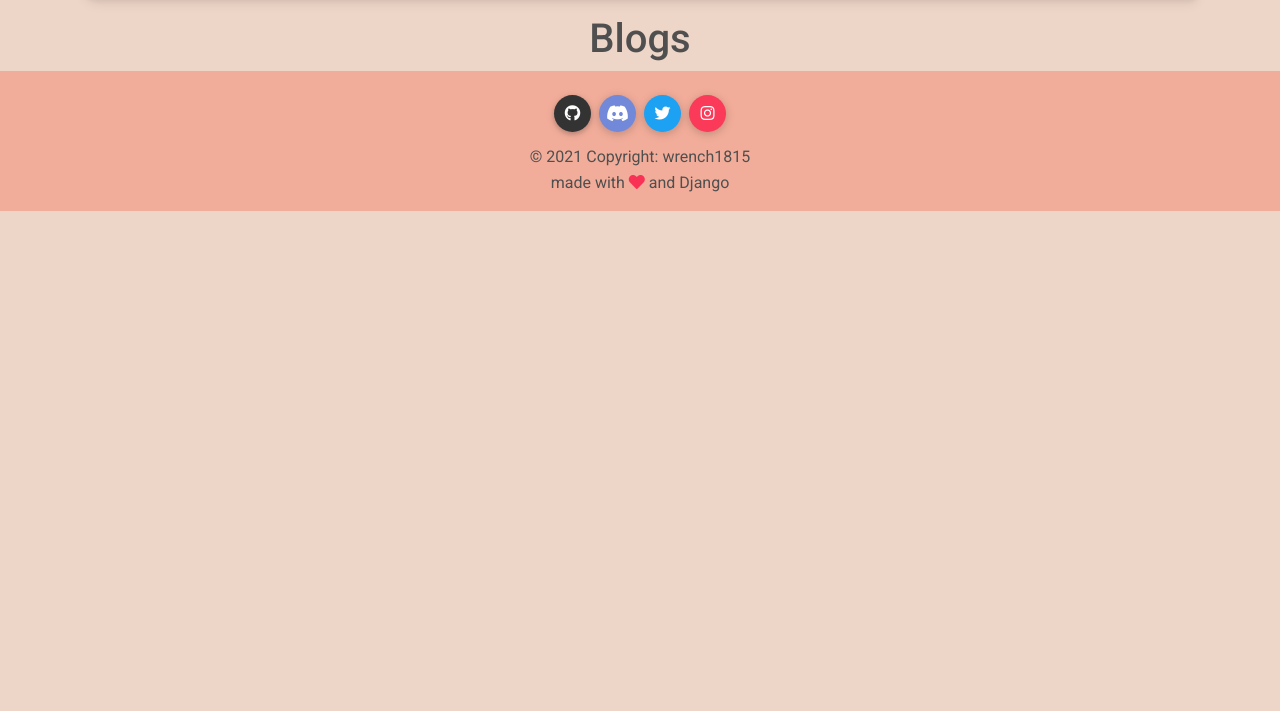
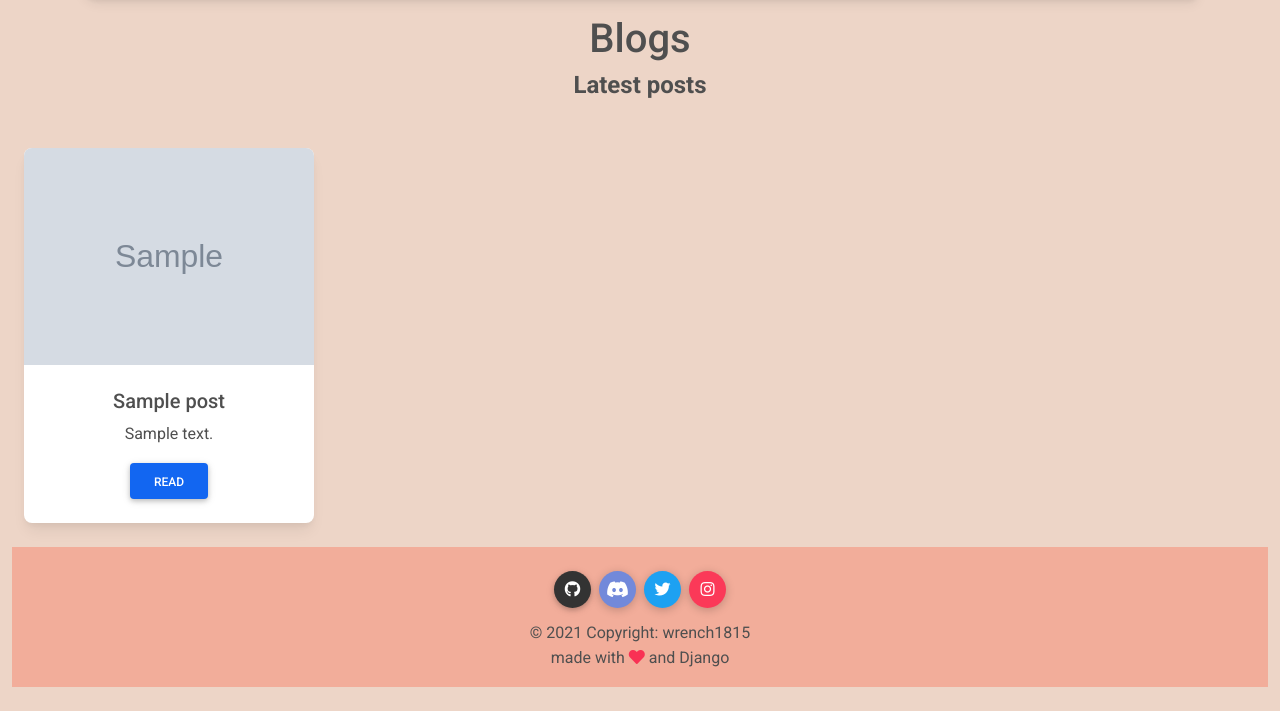
Before and after one commit to wrench1815/blog, a Django app: page /blogs/ in a window 1280 px wide. Shown: the part 89-800 px from the top of the page. Run offline with Django 3.2, Linux system fonts and the light colour scheme; tables that the repository leaves empty hold one stand-in row (values such as "Sample post"); grey boxes marked "Sample" are stand-in pictures; some libraries are stand-ins or nearby versions.

Commit message:
add blog section add model for blog add blog views

```diff
--- a/blogs/models.py
+++ b/blogs/models.py
@@ -7,6 +7,8 @@ class Post(models.Model):
     title = models.CharField(max_length=100)
     content = models.TextField(blank=True)
     excerpt = models.TextField(blank=False, null=True)
+    featured_image = models.ImageField(default='default_featured_image.jpg',
+                                       upload_to='featured_images')
 
     date_posted = models.DateTimeField(default=timezone.now)
     author = models.ForeignKey(User, on_delete=models.CASCADE)
--- a/blogs/views.py
+++ b/blogs/views.py
@@ -8,3 +8,4 @@ from .models import Post
 class BlogPostsListView(ListView):
     model = Post
     template_name = "blogs/blogs_home.html"
+    context_object_name = 'posts'
--- a/templates/blogs/blogs_home.html
+++ b/templates/blogs/blogs_home.html
@@ -10,6 +10,36 @@
     <div class="d-flex justify-content-center">
       <h1>Blogs</h1>
     </div>
+
+    <section class="text-center">
+      <h4 class="mb-5"><strong>Latest posts</strong></h4>
+
+      <div class="row">
+        {% for post in posts %}
+        <div class="col-lg-3 col-md-6 mb-4">
+          <div class="card">
+            <div
+              class="bg-image hover-overlay ripple"
+              data-mdb-ripple-color="light"
+            >
+              <img src="{{ post.featured_image.url }}" class="img-fluid" />
+              <a href="#!">
+                <div
+                  class="mask"
+                  style="background-color: rgba(251, 251, 251, 0.15)"
+                ></div>
+              </a>
+            </div>
+            <div class="card-body">
+              <h5 class="card-title">{{ post.title }}</h5>
+              <p class="card-text">{{ post.excerpt }}</p>
+              <a href="#!" class="btn btn-primary">Read</a>
+            </div>
+          </div>
+        </div>
+        {% endfor %}
+      </div>
+    </section>
   </div>
+  {% endblock PAGE_CONTENT %}
 </div>
-{% endblock PAGE_CONTENT %}
```
